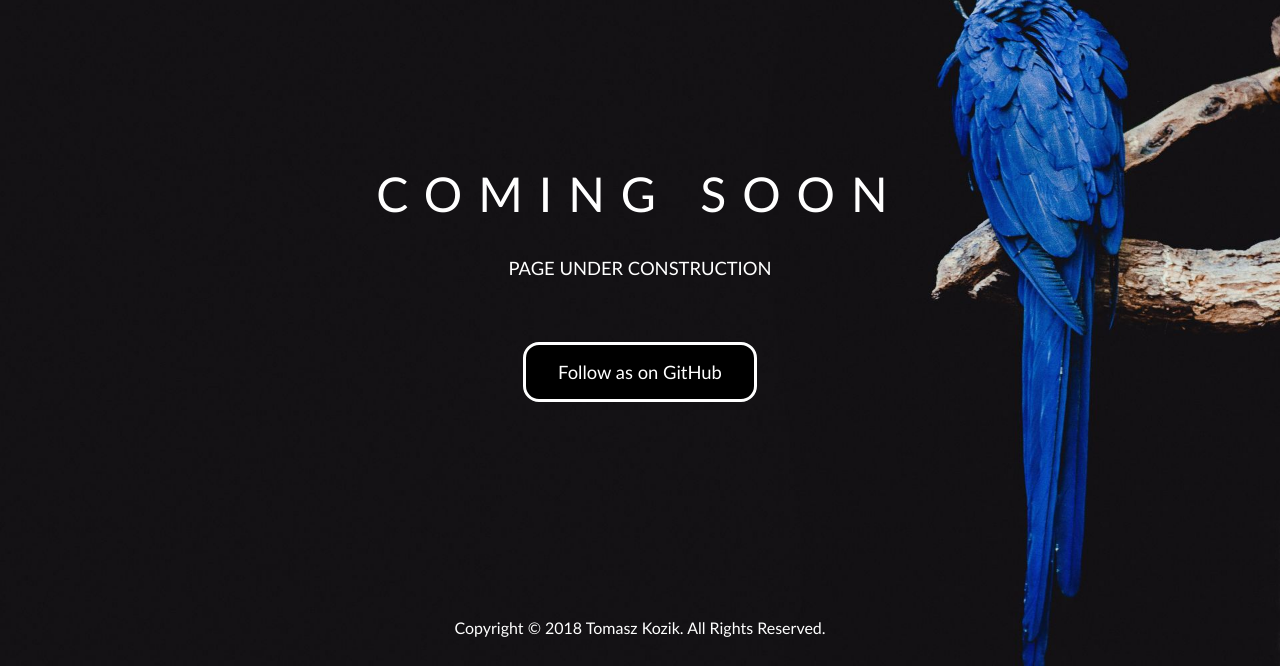
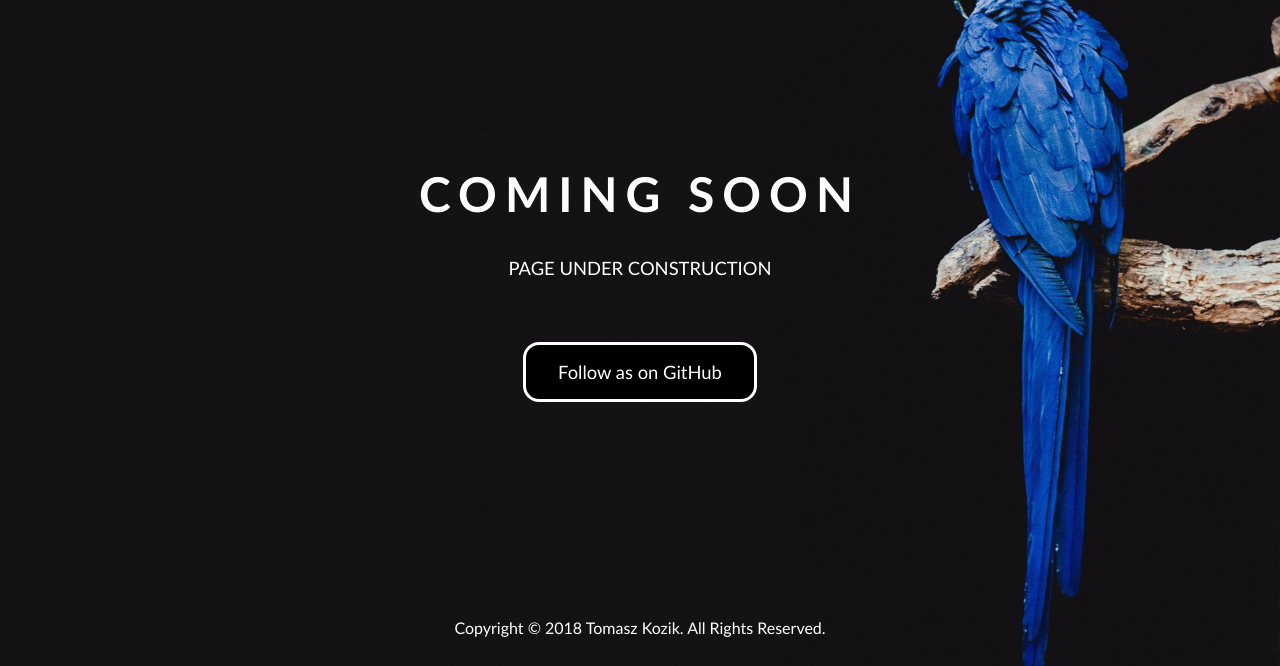
Before and after one commit to sakibstime/Responsive-Underconstruction-Page, a plain HTML site: page index.html in a window 1280 px wide. Shown: the part 134-800 px from the top of the page. Drawn offline with Linux system fonts and the light colour scheme.

Commit message:
Update under construction text
updated #underconst{
 letter-spacing: 1vh;
font-weight:800; }

```diff
--- a/css/style.css
+++ b/css/style.css
@@ -1,3 +1,4 @@
+
 /*
 To change this license header, choose License Headers in Project Properties.
 To change this template file, choose Tools | Templates
@@ -6,6 +7,7 @@ and open the template in the editor.
 /*
     Created on : 2018-11-28, 17:41:51
     Author     : Tomasz Kozik
+    Updated by : Md. Sohanur Rahman Sakib
 */
 
 html {
@@ -73,9 +75,9 @@ footer {
     margin: 0px;
     padding: 2vh;
     font-size: 6vh;
-    font-weight: 100;
+    font-weight:800;
     text-transform: uppercase;
-    letter-spacing: 2vh;
+    letter-spacing: 1vh;
 }
 
 #info {
```
